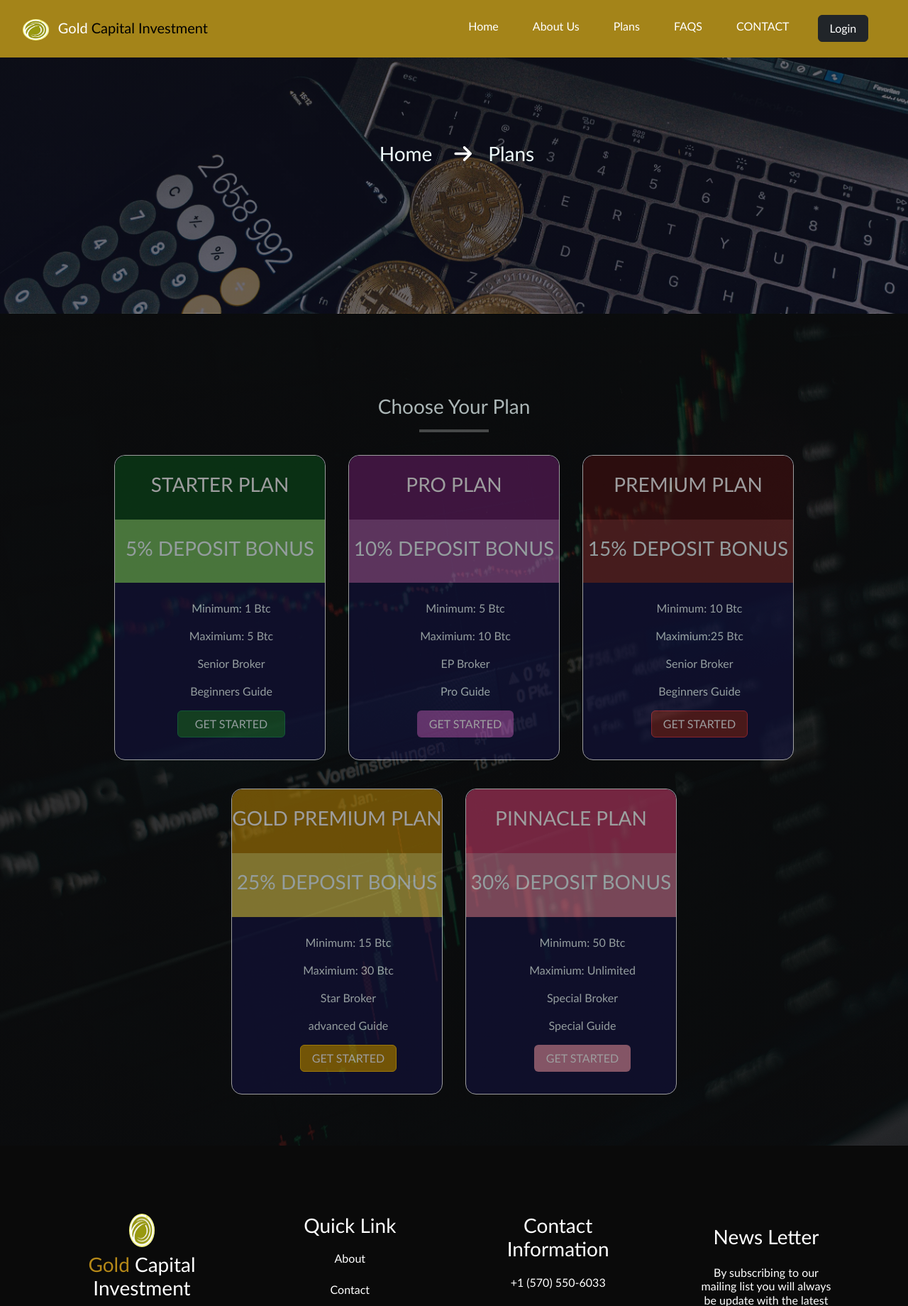
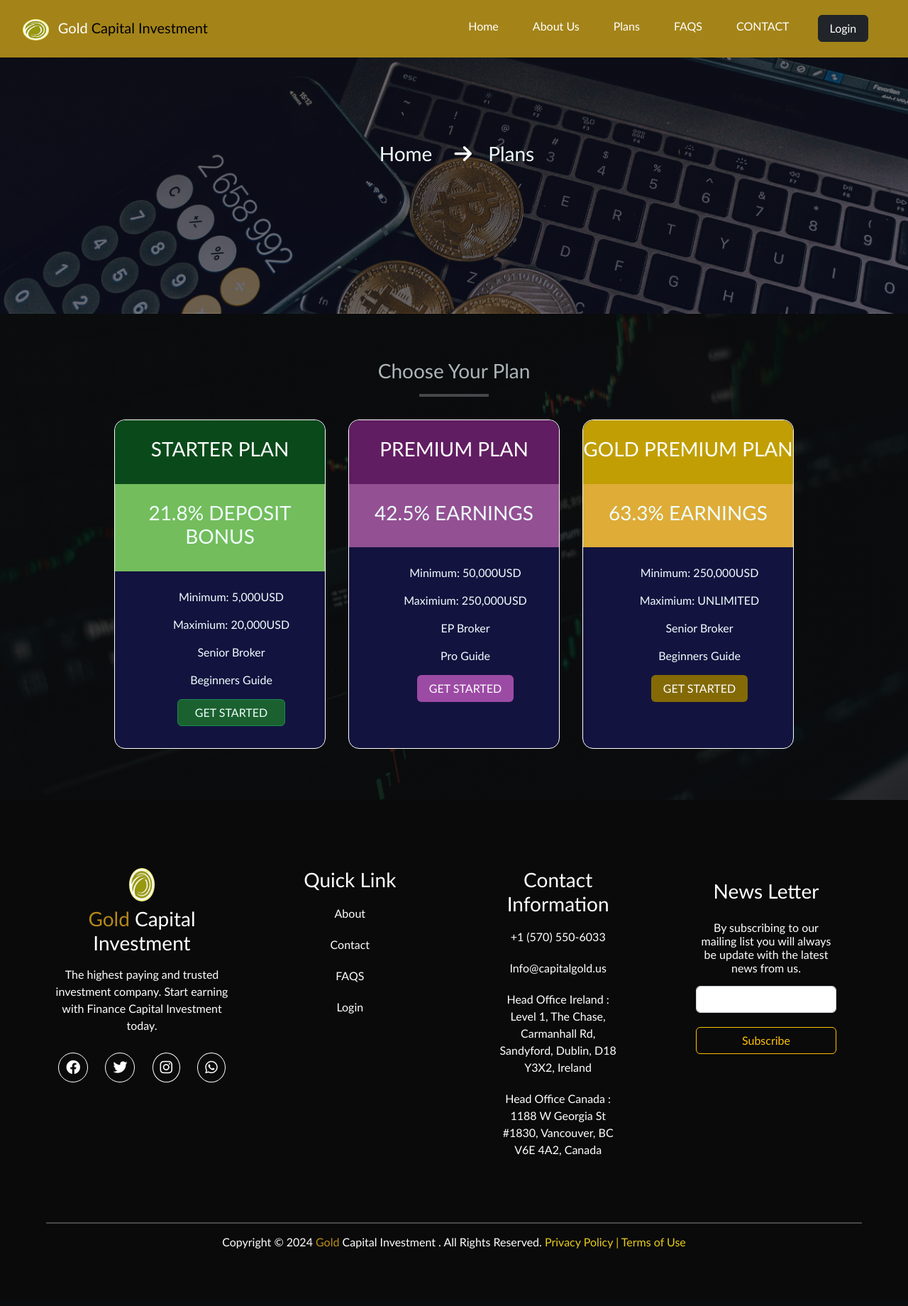
Before and after one commit to alphariccide008/goldcapitalinvestment, a Flask app: page /plans/ in a window 1280 px wide. Shown: the top 1840 px of the page at 71% size. After the commit the page ends 1759 px from the top, so only its background shows below. Run offline with Flask 3, Linux system fonts and the light colour scheme; some libraries are stand-ins or nearby versions.

Commit message:
plans modfication

```diff
--- a/pkg/templates/users/index.html
+++ b/pkg/templates/users/index.html
@@ -953,15 +953,15 @@
                             </div>
                         </div>
                         <div class="col-md-3 p-border px-0  m-3  mb-4" data-aos="fade-up" data-aos-duration="1700">
-                            <div class="border-shape text-white py-4" style="background-color: rgb(67, 15, 15);"><h3>GOLD PREMIUM PLAN</h3></div>
-                            <div class="py-4" style="background-color: rgb(111, 40, 40);"><h3>63.3% EARNINGS</h3></div>
+                            <div class="border-shape text-white py-4" style="background-color: rgb(193, 159, 4);"><h3>GOLD PREMIUM PLAN</h3></div>
+                            <div class="py-4" style="background-color: rgb(222, 172, 55);"><h3>63.3% EARNINGS</h3></div>
                             <div >
                                 <ul>
                                     <li class="pt-4">Minimum: 250,000USD</li>
                                     <li>Maximium: UNLIMITED</li>
                                     <li>Senior Broker</li>
                                     <li>Beginners Guide</li>
-                                    <li><a href="#" class="btn btn-danger px-3 text-white" style="background-color: rgb(115, 35, 35);">GET STARTED</a></li>
+                                    <li><a href="#" class="btn px-3 text-white" style="background-color: rgb(131, 106, 6);">GET STARTED</a></li>
                                 </ul>
 
                             </div>
@@ -975,7 +975,6 @@
                 </div>
             </div>
         </section>
-
         <!-- End of select plan section -->
         {% endblock content %}
         <!-- This is the footer section -->
--- a/pkg/templates/users/plan.html
+++ b/pkg/templates/users/plan.html
@@ -10,11 +10,12 @@
 </div>
 <!-- End of First Banner -->
 <!-- Second Banner About Us-->
+<section>
     <div class="row justify-content-center p-external-border text-center">
         <div class="col-md-12 px-5 my-5">
             <div class="row justify-content-center">
                 <div class="col-md-3">
-                <h3 class="pt-3" style="color: azure; margin-top: 50px; opacity: 70%;">Choose Your Plan</h3>
+                    <h3 class="pt-3" style="color: azure; opacity: 70%;">Choose Your Plan</h3>
                     <hr style="border: 2px solid rgb(252, 255, 255);
                     margin-right:90px;
                     margin-left:90px;">
@@ -22,27 +23,27 @@
             </div>
             <div class="row justify-content-center px-2">
 
-            <div class="col-md-3 p-border px-0  m-3  mb-4">
+                <div class="col-md-3 p-border px-0  m-3  mb-4" data-aos="fade-up" data-aos-duration="1500">
                     <div class="border-shape text-white py-4" style="background-color: rgb(10, 74, 26);"><h3>STARTER PLAN</h3></div>
-                <div class="py-4" style="background-color: rgb(115, 189, 92);"><h3>5% DEPOSIT BONUS</h3></div>
+                    <div class="py-4" style="background-color: rgb(115, 189, 92);"><h3>21.8% DEPOSIT BONUS</h3></div>
                     <div>
                         <ul>
-                        <li class="pt-4">Minimum: 1 Btc</li>
-                        <li>Maximium: 5 Btc</li>
+                            <li class="pt-4">Minimum: 5,000USD</li>
+                            <li>Maximium: 20,000USD</li>
                             <li>Senior Broker</li>
                             <li>Beginners Guide</li>
-                        <li><a href="{{ url_for('login') }}" class="btn btn-success px-4" style="background-color:  rgba(37, 173, 32, 0.51); color: azure;">GET STARTED</a></li>
+                            <li><a href="{{ url_for('login') }}" class="btn btn-success px-4" style="background-color: rgba(37, 173, 32, 0.51); color: azure;">GET STARTED</a></li>
                         </ul>
 
                     </div>
                 </div>
-            <div class="col-md-3 p-border px-0  m-3 mb-4">
-                <div class=" border-shape text-white py-4" style="background-color: rgb(97, 29, 97);"><h3>PRO PLAN</h3></div>
-                <div class="py-4" style="background-color: rgb(147, 80, 147);"><h3>10% DEPOSIT BONUS</h3></div>
+                <div class="col-md-3 p-border px-0  m-3 mb-4" data-aos="fade-up" data-aos-duration="1600">
+                    <div class=" border-shape text-white py-4" style="background-color: rgb(97, 29, 97);"><h3>PREMIUM PLAN</h3></div>
+                    <div class="py-4" style="background-color: rgb(147, 80, 147);"><h3>42.5% EARNINGS</h3></div>
                     <div >
                         <ul >
-                        <li class="pt-4">Minimum: 5 Btc</li>
-                        <li>Maximium: 10 Btc</li>
+                            <li class="pt-4">Minimum: 50,000USD</li>
+                            <li>Maximium: 250,000USD</li>
                             <li>EP Broker</li>
                             <li>Pro Guide</li>
                             <li><a href="{{ url_for('login') }}" class="btn px-3" style="background-color: rgb(156, 75, 165); color: white;">GET STARTED</a></li>
@@ -50,44 +51,16 @@
 
                     </div>
                 </div>
-            <div class="col-md-3 p-border px-0  m-3  mb-4">
-                <div class="border-shape text-white py-4" style="background-color: rgb(67, 15, 15);"><h3>PREMIUM PLAN</h3></div>
-                <div class="py-4" style="background-color: rgb(111, 40, 40);"><h3>15% DEPOSIT BONUS</h3></div>
+                <div class="col-md-3 p-border px-0  m-3  mb-4" data-aos="fade-up" data-aos-duration="1700">
+                    <div class="border-shape text-white py-4" style="background-color: rgb(193, 159, 4);"><h3>GOLD PREMIUM PLAN</h3></div>
+                    <div class="py-4" style="background-color: rgb(222, 172, 55);"><h3>63.3% EARNINGS</h3></div>
                     <div >
                         <ul>
-                        <li class="pt-4">Minimum: 10 Btc</li>
-                        <li>Maximium:25  Btc</li>
+                            <li class="pt-4">Minimum: 250,000USD</li>
+                            <li>Maximium: UNLIMITED</li>
                             <li>Senior Broker</li>
                             <li>Beginners Guide</li>
-                        <li><a href="{{ url_for('login') }}" class="btn btn-danger px-3 text-white" style="background-color: rgb(115, 35, 35);">GET STARTED</a></li>
-                    </ul>
-
-                </div>
-            </div>
-            <div class="col-md-3 p-border px-0  m-3  mb-4">
-                <div class=" border-shape text-white py-4" style="background-color: rgb(173, 125, 4);"><h3>GOLD PREMIUM PLAN</h3></div>
-                <div class="py-4" style="background-color: rgb(206, 186, 72) ;"><h3>25% DEPOSIT BONUS</h3></div>
-                <div>
-                    <ul>
-                        <li class="pt-4">Minimum: 15 Btc</li>
-                        <li>Maximium: 30 Btc</li>
-                        <li>Star Broker</li>
-                        <li>advanced Guide</li>
-                        <li><a href="{{ url_for('login') }}" class="btn btn-warning px-3 text-white" style="background-color: rgb(184, 133, 4);">GET STARTED</a></li>
-                    </ul>
-
-                </div>
-            </div>
-            <div class="col-md-3 p-border px-0  m-3 mb-4">
-                <div class=" border-shape text-white py-4" style="background-color: rgb(187, 58, 101);" ><h3>PINNACLE PLAN</h3></div>
-                <div class="py-4" style="background-color: rgb(193, 112, 139);"><h3>30% DEPOSIT BONUS</h3></div>
-                <div>
-                    <ul>
-                        <li class="pt-4">Minimum: 50 Btc</li>
-                        <li>Maximium: Unlimited</li>
-                        <li>Special Broker</li>
-                        <li>Special Guide</li>
-                        <li><a href="{{ url_for('login') }}" class="btn px-3 text-white" style="background-color: rgb(214, 136, 162);">GET STARTED</a></li>
+                            <li><a href="#" class="btn px-3 text-white" style="background-color: rgb(131, 106, 6);">GET STARTED</a></li>
                         </ul>
 
                     </div>
@@ -95,9 +68,13 @@
 
 
 
+
+
             </div>
         </div>
     </div>
+</section>
+
 <!-- End of second Banner about us -->
 
 
```
Lines whose indentation alone changed are shown as unchanged.
